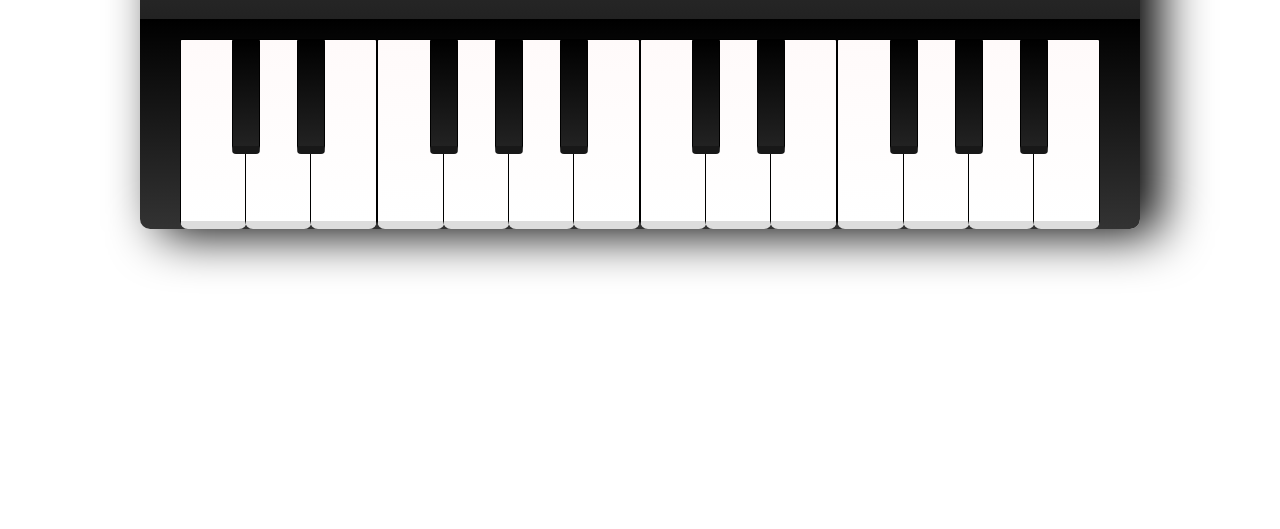
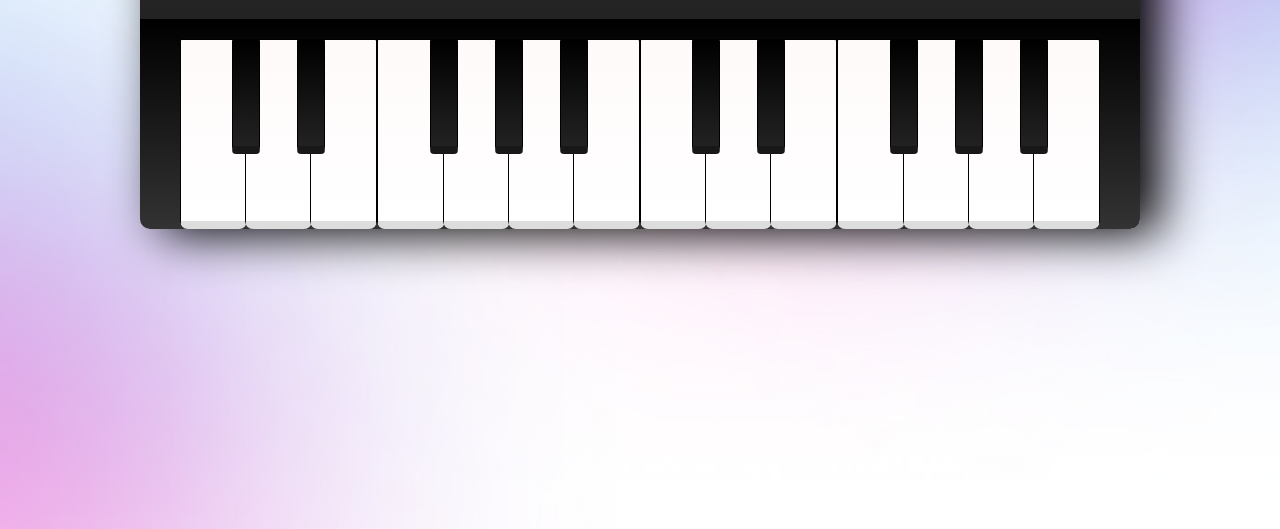
Before and after one commit to ezequielrabello/mypiano, a plain HTML site: page index.html in a window 1280 px wide. Shown: the part 387-916 px from the top of the page. Drawn offline with Linux system fonts and the light colour scheme; the site is published under a folder, as on GitHub Pages, so addresses that start at the root find nothing.

Commit message:
Update style.css

```diff
--- a/style.css
+++ b/style.css
@@ -5,7 +5,7 @@
 }
 
 body {
-    background-image: url(/assets/bg-desktop-light.jpg);
+    background-image: url(./assets/bg-desktop-light.jpg);
     background-repeat: no-repeat;
     background-size: cover;
 }
```
